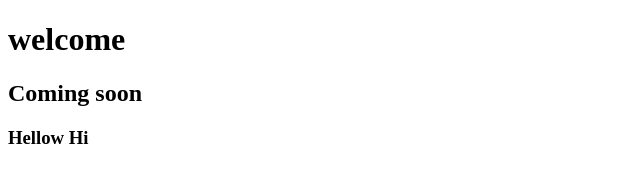
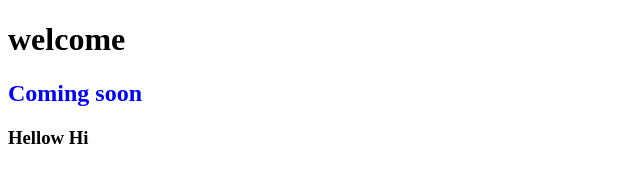
Before and after one commit to Dhana99/learnweb, a plain HTML site: page start.html in a window 1280 px wide. Shown: the whole page, without its empty margins (0-640 px from the left). Drawn offline with Linux system fonts and the light colour scheme.

Commit message:
Add some style

```diff
--- a/start.html
+++ b/start.html
@@ -5,7 +5,7 @@
     </head>
     <body>
         <h1>welcome</h1>
-        <h2>Coming soon</h2>
+        <h2 style="color:blue">Coming soon</h2>
         <h3>Hellow Hi</h3>
     </body>
 </html>
```
